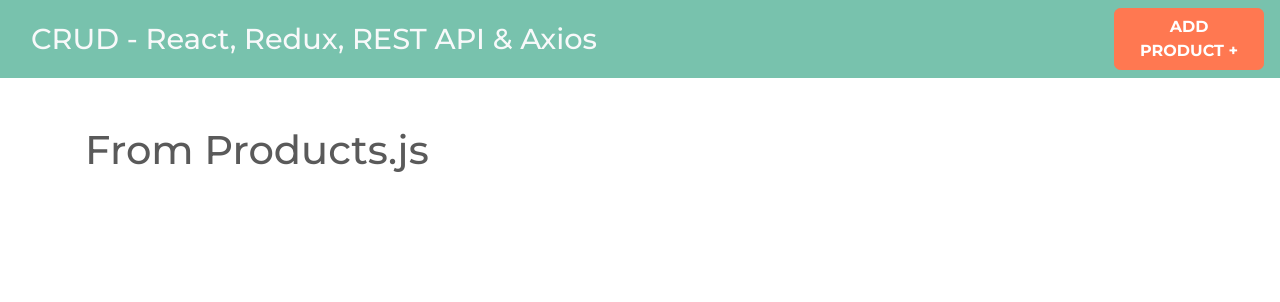
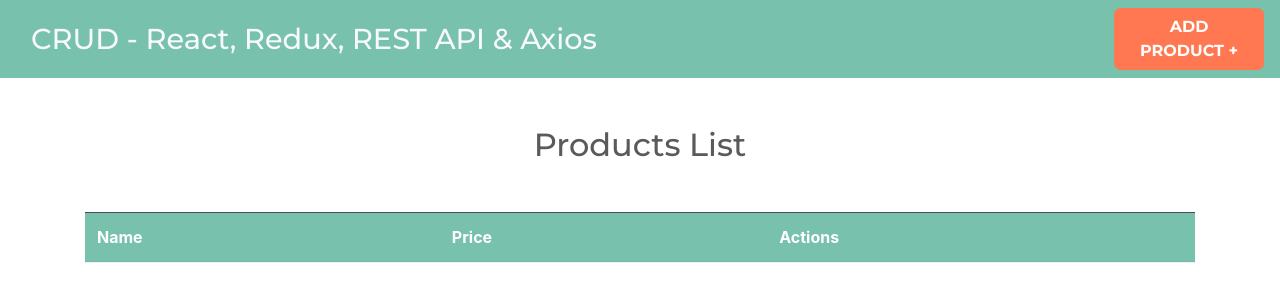
Before and after one commit to DiegoMutre/crud-redux, a React (Create React App) app: page / in a window 1280 px wide. Shown: the top 302 px of the page. Built offline with nearby package versions, Linux system fonts and the light colour scheme.

Commit message:
feat: Create Products.js jsx structure.

```diff
--- a/src/components/Products.js
+++ b/src/components/Products.js
@@ -1,5 +1,19 @@
 const Products = () => {
-    return <h1>From Products.js</h1>;
+    return (
+        <>
+            <h2 className="text-center my-5">Products List</h2>
+            <table className="table table-stripped">
+                <thead className="bg-primary table-dark">
+                    <tr>
+                        <th scope="col">Name</th>
+                        <th scope="col">Price</th>
+                        <th scope="col">Actions</th>
+                    </tr>
+                </thead>
+                <tbody>{/* Show data from the API */}</tbody>
+            </table>
+        </>
+    );
 };
 
 export default Products;
```
